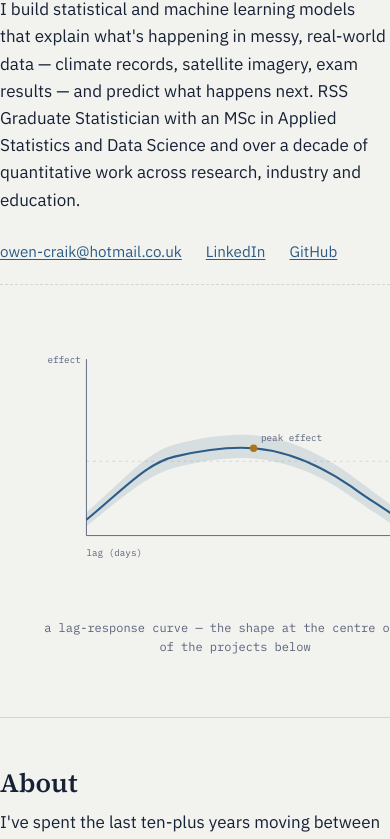
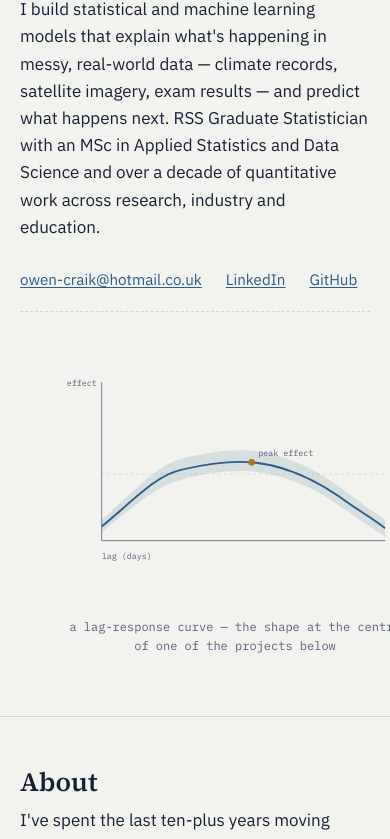
Before and after one commit to owen-craik/owen-craik.github.io, a plain HTML site: page index.html in a window 390 px wide. Shown: the part 294-1133 px from the top of the page. Drawn offline with Linux system fonts and the light colour scheme.

Commit message:
Add files via upload

```diff
--- a/index.html
+++ b/index.html
@@ -78,9 +78,12 @@
     display:grid;
     grid-template-columns: minmax(0,640px) 1fr;
     gap: 2.5rem 3rem;
-    padding: 3.75rem 0;
+    max-width: 1120px;
+    margin: 0 auto;
+    padding: 3.75rem 1.75rem;
     border-top: 1px solid var(--rule);
     align-items: start;
+    box-sizing: border-box;
   }
   .section-grid.no-rule{ border-top:none; }
   .main-col > * + *{ margin-top: 1.1rem; }
@@ -110,7 +113,7 @@
   .note strong{ color: var(--ink); font-weight:500; display:block; margin-bottom:0.15rem; }
 
   @media (max-width: 900px){
-    .section-grid{ grid-template-columns: 1fr; gap: 1.25rem; padding: 2.75rem 0; }
+    .section-grid{ grid-template-columns: 1fr; gap: 1.25rem; padding: 2.75rem 1.25rem; }
     .side-col{ border-top: 1px dashed var(--rule); padding-top: 1.25rem; }
   }
 
@@ -224,7 +227,6 @@
 
   <!-- ============ HERO ============ -->
   <section class="section-grid no-rule hero">
-    <div class="wrap" style="display:contents;">
     <div class="main-col">
       <h1>Owen Craik</h1>
       <p class="role">Data scientist &amp; statistician</p>
@@ -252,7 +254,6 @@
         </svg>
         <figcaption>a lag-response curve — the shape at the centre of one of the projects below</figcaption>
       </figure>
-      </div>
     </div>
   </section>
 
```
Lines whose indentation alone changed are shown as unchanged.
